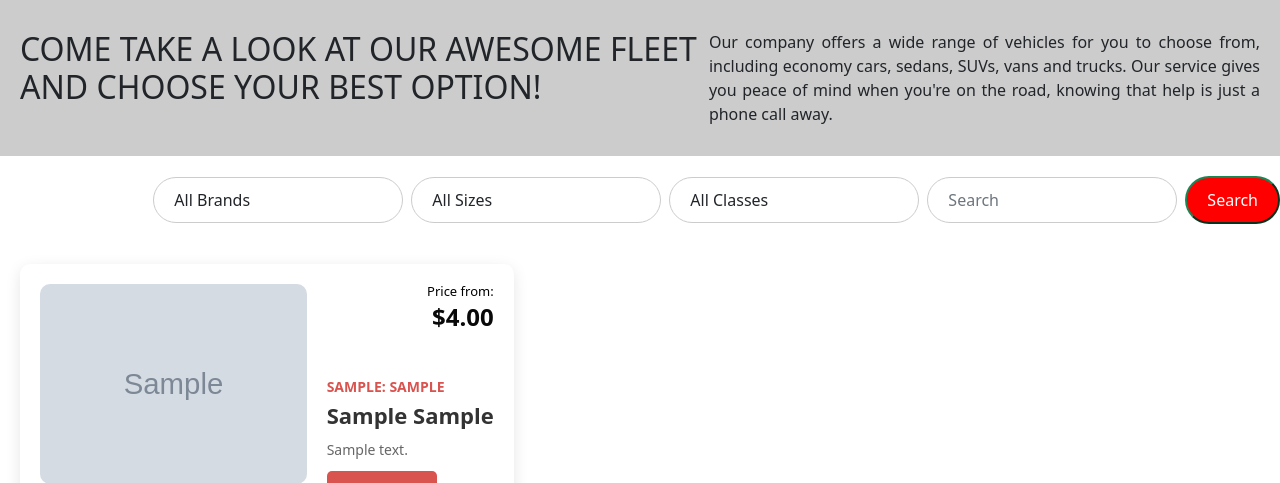
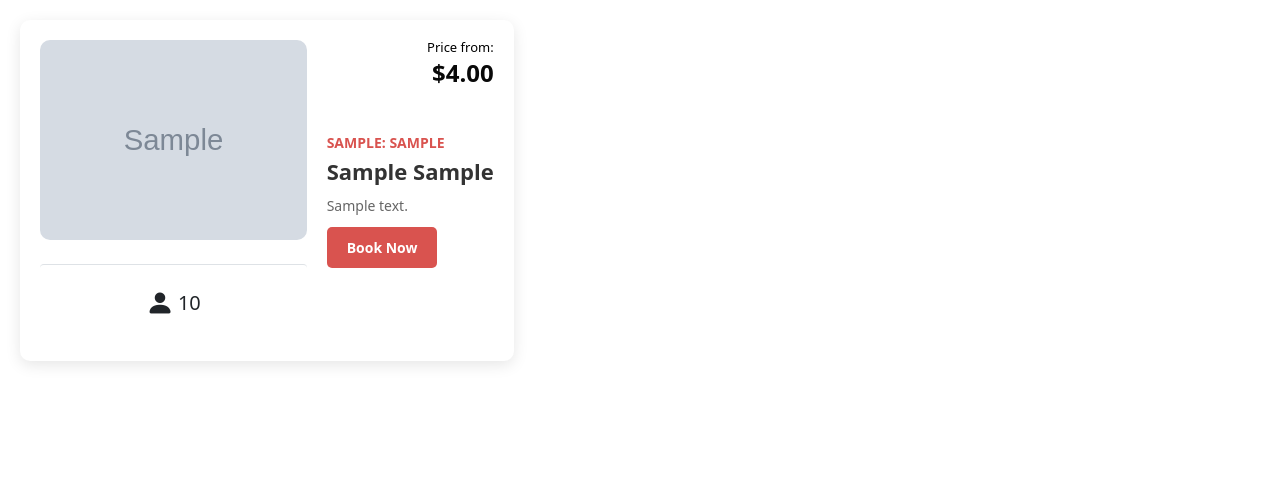
Before and after one commit to clintakp/Car-Rental-Project, a Django app: page /fleet in a window 1280 px wide. Shown: the part 115-598 px from the top of the page. Run offline with Django 5.2, Linux system fonts and the light colour scheme; tables that the repository leaves empty hold one stand-in row (values such as "Sample post"); grey boxes marked "Sample" are stand-in pictures; some libraries are stand-ins or nearby versions.

Commit message:
new changes

```diff
--- a/templates/home/Fleet.html
+++ b/templates/home/Fleet.html
@@ -2,56 +2,9 @@
 
 {% load static %}
 {% block content %}
-<section class="fleet-header-section">
-    <h2>COME TAKE A LOOK AT OUR AWESOME FLEET AND CHOOSE YOUR BEST OPTION!</h2>
-    <p>Our company offers a wide range of vehicles for you to choose from, including economy cars, sedans, SUVs, vans and trucks. Our service gives you peace of mind when you're on the road, knowing that help is just a phone call away.</p>
-</section>
-
-<!-- Search Form -->
-<form class="searchbuttonform" method="get" action="{% url 'vehicle_search' %}" class="d-flex">
-
-    <select name="brand" class="form-control me-2">
-        <option value="">All Brands</option>
-        <option value="BMW" {% if brand_filter == 'BMW' %}selected{% endif %}>BMW</option>
-        <option value="Volkswagen" {% if brand_filter == 'Volkswagen' %}selected{% endif %}>Volkswagen</option>
-        <option value="Mazda" {% if brand_filter == 'Mazda' %}selected{% endif %}>Mazda</option>
-        <option value="Lexus" {% if brand_filter == 'Lexus' %}selected{% endif %}>Lexus</option>
-        <option value="Tesla" {% if brand_filter == 'Tesla' %}selected{% endif %}>Tesla</option>
-        <option value="Maserati" {% if brand_filter == 'Maserati' %}selected{% endif %}>Maserati</option>
-        <option value="Mercedes-Benz" {% if brand_filter == 'Mercedes-Benz' %}selected{% endif %}>Mercedes-Benz</option>
-        <option value="Honda" {% if brand_filter == 'Honda' %}selected{% endif %}>Honda</option>
-        <option value="Ford" {% if brand_filter == 'Ford' %}selected{% endif %}>Ford</option>
-        <option value="Chevrolet" {% if brand_filter == 'Chevrolet' %}selected{% endif %}>Chevrolet</option>
-        <option value="Toyota" {% if brand_filter == 'Toyota' %}selected{% endif %}>Toyota</option>
-        <option value="Nissan" {% if brand_filter == 'Nissan' %}selected{% endif %}>Nissan</option>
-        <option value="Chrysler" {% if brand_filter == 'Chrysler' %}selected{% endif %}>Chrysler</option>
-        <option value="Jeep" {% if brand_filter == 'Jeep' %}selected{% endif %}>Jeep</option>
-        <option value="Kia" {% if brand_filter == 'Kia' %}selected{% endif %}>Kia</option>
-        <option value="Hyundai" {% if brand_filter == 'Hyundai' %}selected{% endif %}>Hyundai</option>
-    </select>
-
-    <select name="size" class="form-control me-2">
-        <option value="">All Sizes</option>
-        <option value="Small" {% if size_filter == 'Small' %}selected{% endif %}>Small</option>
-        <option value="Medium" {% if size_filter == 'Medium' %}selected{% endif %}>Medium</option>
-        <option value="Large" {% if size_filter == 'Large' %}selected{% endif %}>Large</option>
-    </select>
-
-    <select name="classes" class="form-control me-2">
-        <option value="">All Classes</option>
-        <option value="Economy" {% if classes_filter == 'Economy' %}selected{% endif %}>Economy</option>
-        <option value="Hybrid" {% if classes_filter == 'Hybrid' %}selected{% endif %}>Hybrid</option>
-        <option value="Premium" {% if classes_filter == 'Premium' %}selected{% endif %}>Premium</option>
-        <option value="Luxury" {% if classes_filter == 'Luxury' %}selected{% endif %}>Luxury</option>
-    </select>
-    <input class="form-control me-2" type="text" name="q" placeholder="Search" aria-label="Search" value="{{ request.GET.q }}" maxlength="50">
-
-    <button class="btn-outline-success" type="submit">Search</button>
-</form>
-<!-- End of Search Form -->
-
 <section class="fleet-section">
     <div class="fleet-section-vehicle-container">
+        {% if vehicles %}
             {% for vehicle in vehicles %}
                 <div class="vehicle">
                     <div class="vehicle-image">
@@ -75,6 +28,9 @@
                     </div>
                 </div>
             {% endfor %}
+        {% else %}
+            <p>No vehicles available at this time. Please check back later.</p>
+        {% endif %}
     </div>
 </section>
 {% endblock%}
```
Lines whose indentation alone changed are shown as unchanged.
